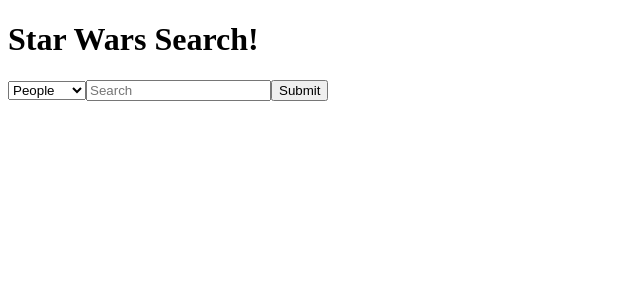
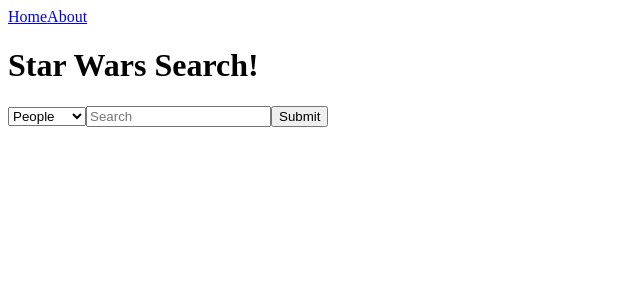
Before and after one commit to helloitsjoe/cypress-example, a React app: page / in a window 1280 px wide. Shown: the top 300 px of the page, without its empty margins (0-640 px from the left). Built offline with nearby package versions, Linux system fonts and the light colour scheme.

Commit message:
add router

```diff
--- a/package.json
+++ b/package.json
@@ -15,7 +15,8 @@
   "dependencies": {
     "prop-types": "^15.7.2",
     "react": "^16.13.1",
-    "react-dom": "^16.13.1"
+    "react-dom": "^16.13.1",
+    "react-router-dom": "^5.2.0"
   },
   "devDependencies": {
     "@babel/core": "^7.10.3",
--- a/src/App.js
+++ b/src/App.js
@@ -1,60 +1,33 @@
 import React from 'react';
-import { fetchUser } from './services';
+import { BrowserRouter as Router, Route, Switch, NavLink } from 'react-router-dom';
+import StarWars from './StarWars';
 import './App.scss';
 
-const IDLE = 'IDLE';
-const LOADING = 'LOADING';
-const SUCCESS = 'SUCCESS';
-const ERROR = 'ERROR';
-
-const initialState = {
-  status: IDLE,
-  errorMessage: '',
-  data: null,
-};
-
-const fetchReducer = (s = initialState, a) => {
-  const { type, errorMessage, data } = a;
-  return {
-    [LOADING]: { ...s, status: LOADING, data: null, errorMessage: '' },
-    [SUCCESS]: { ...s, status: SUCCESS, data: JSON.stringify(data, null, 4), errorMessage: '' },
-    [ERROR]: { ...s, status: ERROR, data: null, errorMessage },
-  }[type];
-};
-
-const App = () => {
-  const [category, setCategory] = React.useState('people');
-  const [search, setSearch] = React.useState('');
-  const [state, dispatch] = React.useReducer(fetchReducer, initialState);
-
-  const handleSubmit = e => {
-    e.preventDefault();
-    dispatch({ type: LOADING });
-    fetchUser({ category, search })
-      .then(data => {
-        dispatch({ type: SUCCESS, data });
-      })
-      .catch(err => {
-        dispatch({ type: ERROR, errorMessage: err.message });
-      });
-  };
-
+const Nav = () => {
   return (
-    <form className="App-form" onSubmit={handleSubmit}>
-      <h1>Star Wars Search!</h1>
-      <select id="category" onChange={e => setCategory(e.target.value)}>
-        <option value="people">People</option>
-        <option value="films">Films</option>
-        <option value="planets">Planets</option>
-        <option value="species">Species</option>
-        <option value="starships">Starships</option>
-        <option value="vehicles">Vehicles</option>
-      </select>
-      <input placeholder="Search" onChange={e => setSearch(e.target.value)} />
-      <button type="submit">Submit</button>
-      <pre className="App-loading">{state.status === LOADING ? 'Loading...' : state.data}</pre>
-    </form>
+    <div className="nav">
+      <NavLink exact className="link" to="/">
+        Home
+      </NavLink>
+      <NavLink exact className="link" to="/about">
+        About
+      </NavLink>
+    </div>
   );
 };
 
-export default App;
+const About = () => {
+  return 'This is the about page!';
+};
+
+export default function App() {
+  return (
+    <Router>
+      <Nav />
+      <Switch>
+        <Route path="/about" component={About} />
+        <Route path="/" component={StarWars} />
+      </Switch>
+    </Router>
+  );
+}
--- a/src/App.scss
+++ b/src/App.scss
@@ -1,4 +1,18 @@
-:global .App {
+:global {
+  .active {
+    font-style: italic;
+    font-variant: small-caps;
+  }
+
+  .nav {
+    display: flex;
+  }
+
+  .link {
+    margin: 5px;
+  }
+
+  .App {
     &-form {
       width: 200px;
       display: flex;
@@ -9,3 +23,4 @@
       color: blueviolet;
     }
   }
+}
--- /dev/null
+++ b/src/StarWars.js
@@ -0,0 +1,59 @@
+import React from 'react';
+import { fetchUser } from './services';
+
+const IDLE = 'IDLE';
+const LOADING = 'LOADING';
+const SUCCESS = 'SUCCESS';
+const ERROR = 'ERROR';
+
+const initialState = {
+  status: IDLE,
+  errorMessage: '',
+  data: null,
+};
+
+const fetchReducer = (s = initialState, a) => {
+  const { type, errorMessage, data } = a;
+  return {
+    [LOADING]: { ...s, status: LOADING, data: null, errorMessage: '' },
+    [SUCCESS]: { ...s, status: SUCCESS, data: JSON.stringify(data, null, 4), errorMessage: '' },
+    [ERROR]: { ...s, status: ERROR, data: null, errorMessage },
+  }[type];
+};
+
+const StarWars = () => {
+  const [category, setCategory] = React.useState('people');
+  const [search, setSearch] = React.useState('');
+  const [state, dispatch] = React.useReducer(fetchReducer, initialState);
+
+  const handleSubmit = e => {
+    e.preventDefault();
+    dispatch({ type: LOADING });
+    fetchUser({ category, search })
+      .then(data => {
+        dispatch({ type: SUCCESS, data });
+      })
+      .catch(err => {
+        dispatch({ type: ERROR, errorMessage: err.message });
+      });
+  };
+
+  return (
+    <form className="App-form" onSubmit={handleSubmit}>
+      <h1>Star Wars Search!</h1>
+      <select id="category" onChange={e => setCategory(e.target.value)}>
+        <option value="people">People</option>
+        <option value="films">Films</option>
+        <option value="planets">Planets</option>
+        <option value="species">Species</option>
+        <option value="starships">Starships</option>
+        <option value="vehicles">Vehicles</option>
+      </select>
+      <input placeholder="Search" onChange={e => setSearch(e.target.value)} />
+      <button type="submit">Submit</button>
+      <pre className="App-loading">{state.status === LOADING ? 'Loading...' : state.data}</pre>
+    </form>
+  );
+};
+
+export default StarWars;
```
Also changed, not shown: 1 other file (tests, documents, lock files or other folders). Lines whose indentation alone changed are shown as unchanged.
